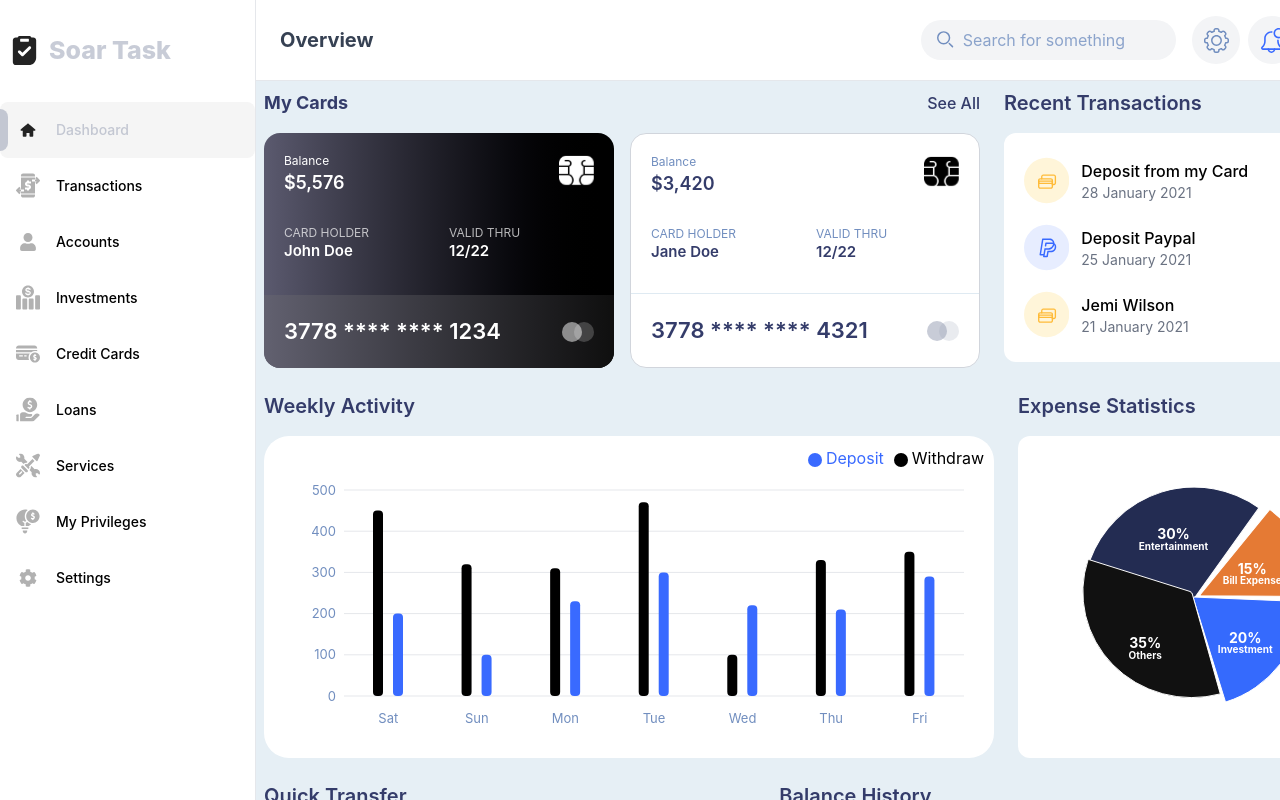
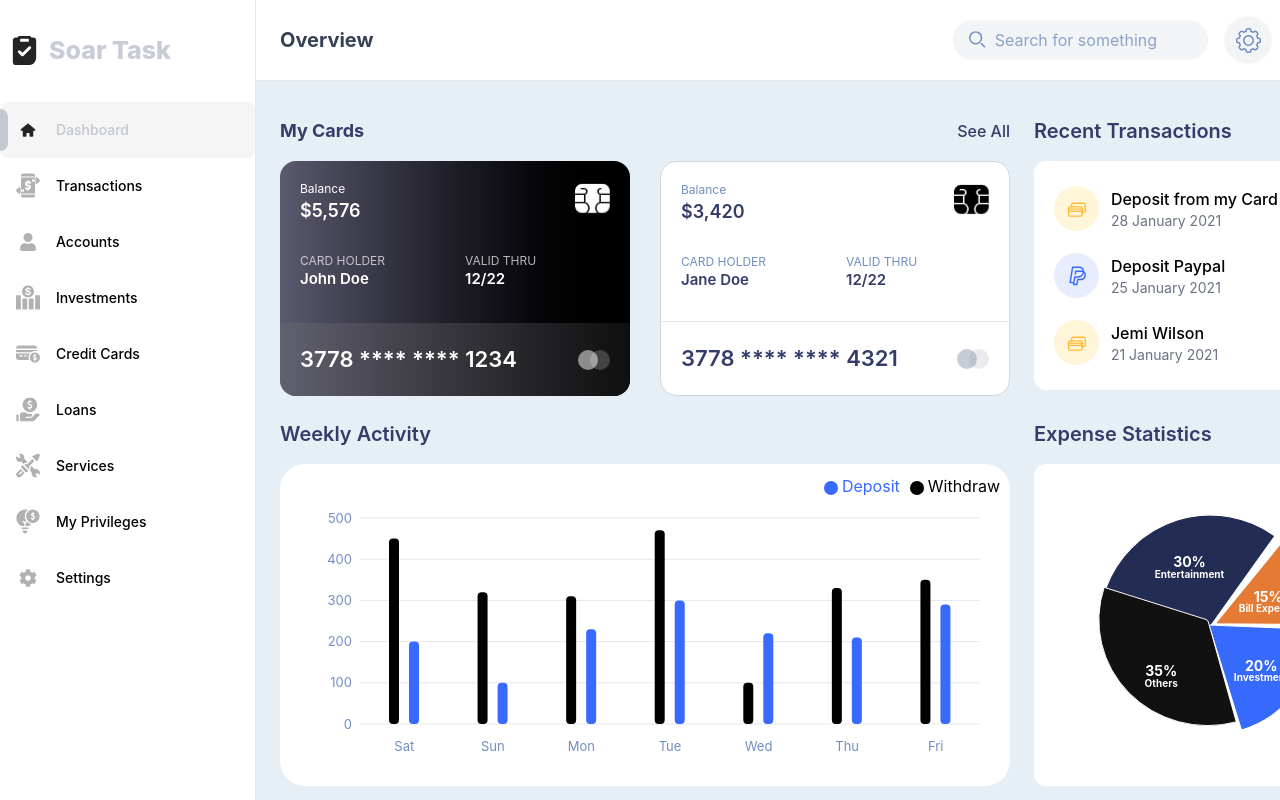
Before and after one commit to adeel-dev-13/financial-dashboard, a React (Vite) app: page / in a window 1280 px wide. Built offline with nearby package versions, Linux system fonts and the light colour scheme.

Commit message:
fixed responsiveness

```diff
--- a/src/components/CardSection/CardSection.tsx
+++ b/src/components/CardSection/CardSection.tsx
@@ -8,7 +8,7 @@ const CardSection = () => {
         <h2 className="font-bold text-lg text-primary">My Cards</h2>
         <p className="text-primary cursor-pointer font-medium">See All</p>
       </div>
-      <div className="flex flex-wrap md:flex-nowrap justify-center md:justify-between gap-4 mt-4">
+      <div className="flex flex-wrap justify-center md:justify-between gap-4 mt-4">
         {cardsData.map((item, index) => (
           <Card
             key={item.id}
--- a/src/components/Layout/Layout.tsx
+++ b/src/components/Layout/Layout.tsx
@@ -17,9 +17,7 @@ const Layout: React.FC = () => {
         <Sidebar />
       </div>
 
-      <div
-        className={`bg-light-bg flex-1 flex flex-col transition-all duration-300 ${isSidebarOpen ? 'ml-0' : 'ml-0'}`}
-      >
+      <div className="bg-light-bg flex-1 flex flex-col transition-all duration-300">
         <div className="relative">
           <button
             className="md:hidden absolute top-5 left-5 z-50 bg-white shadow-md p-2 rounded-md"
@@ -33,7 +31,7 @@ const Layout: React.FC = () => {
           </button>
           <PrimaryHeader />
         </div>
-        <main className="p-2 flex-1 overflow-y-auto w-full">
+        <main className="flex-1 overflow-y-auto w-full p-6">
           <App />
         </main>
       </div>
--- a/src/components/RecentTransactions/RecentTransactions.tsx
+++ b/src/components/RecentTransactions/RecentTransactions.tsx
@@ -3,12 +3,12 @@ import { TransactionItem } from './TransactionItem'
 
 export default function RecentTransactions() {
   return (
-    <div className="rounded-xl w-full md:max-w-md">
+    <div className="rounded-xl w-full md:max-w-[350px]">
       <h2 className="text-xl font-semibold mb-4 text-primary">
         Recent Transactions
       </h2>
 
-      <div className="flex flex-col bg-white rounded-xl w-full p-5 space-y-3">
+      <div className="flex flex-col bg-white rounded-xl w-full p-5 space-y-3 md:max-w-[350px]">
         {transactions.map((transaction) => (
           <TransactionItem key={transaction.id} transaction={transaction} />
         ))}
--- a/src/components/dashboard/Dashboard.tsx
+++ b/src/components/dashboard/Dashboard.tsx
@@ -9,29 +9,32 @@ import RecentTransactions from '../RecentTransactions/RecentTransactions'
 
 const Dashboard: React.FC = () => {
   return (
-    <div className="max-w-[1110px] mx-auto">
-      <div className="flex flex-col md:flex-row justify-between w-full gap-6">
-        <div className="w-full md:w-[65.5%]">
+    <div className="max-w-[1110px] mx-auto overflow-hidden pt-3">
+      <div className="flex flex-col xl:flex-row justify-between items-start w-full gap-6">
+        <div className="w-full xl:w-[730px] flex flex-col">
           <CardSection />
         </div>
-        <RecentTransactions />
+        <div className="w-full max-w-[350px] flex flex-col mx-auto">
+          <RecentTransactions />
+        </div>
       </div>
-      <div className="flex flex-col md:flex-row w-full justify-between gap-6 mt-6">
-        <div className="w-full md:w-[730px]">
+      <div className="flex flex-col xl:flex-row w-full justify-between gap-6 mt-6">
+        <div className="w-full xl:w-[730px]">
           <MainHeading title="Weekly Activity" />
           <WeeklyActivityChart />
         </div>
-        <div className="w-full md:w-[350px]">
+        <div className="w-full max-w-[350px] mx-auto">
           <MainHeading title="Expense Statistics" />
           <ExpenseStatistics />
         </div>
       </div>
-      <div className="flex flex-col md:flex-row justify-between w-full gap-6 mt-6">
-        <div className="w-full md:w-[48%]">
+
+      <div className="flex flex-col xl:flex-row justify-between w-full mt-6">
+        <div className="">
           <MainHeading title="Quick Transfer" />
           <QuickTransfer />
         </div>
-        <div className="w-full md:w-[635px]">
+        <div className="w-full xl:w-[635px]">
           <MainHeading title="Balance History" />
           <BalanceHistory />
         </div>
```
